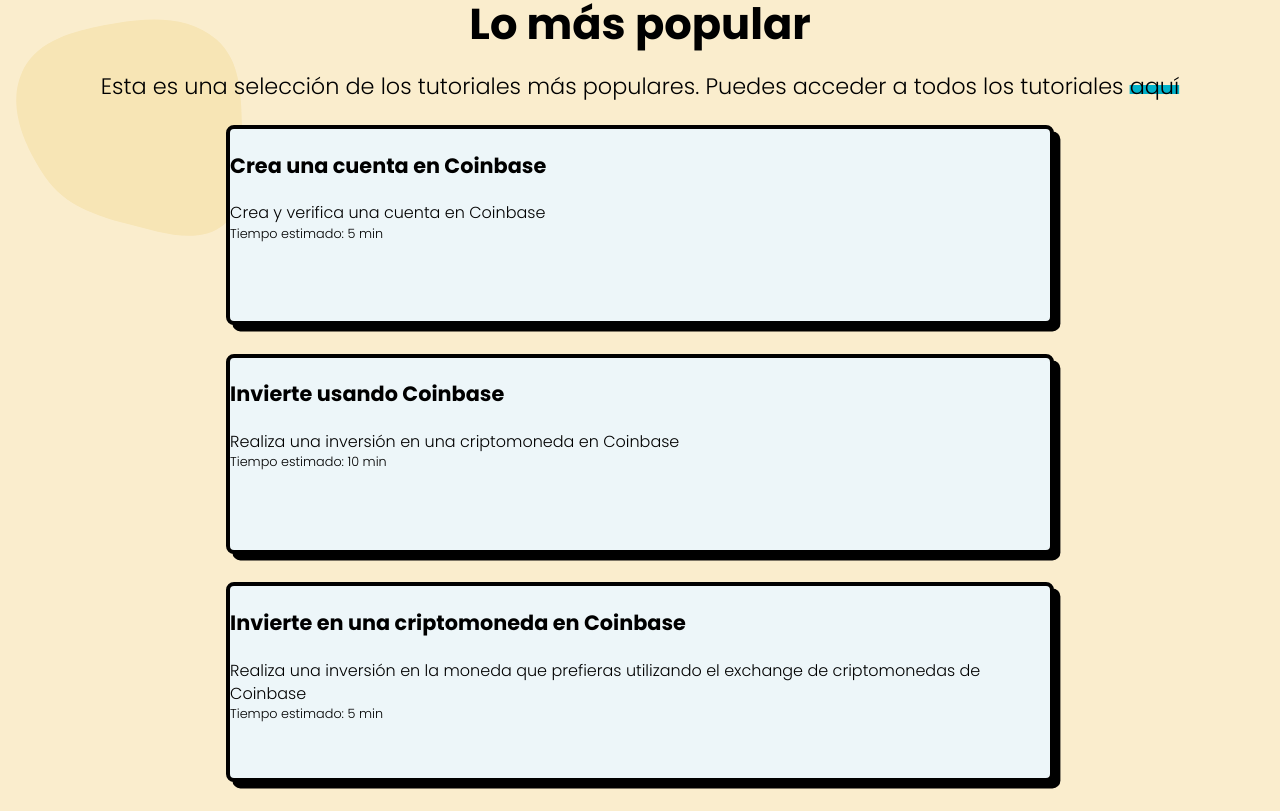
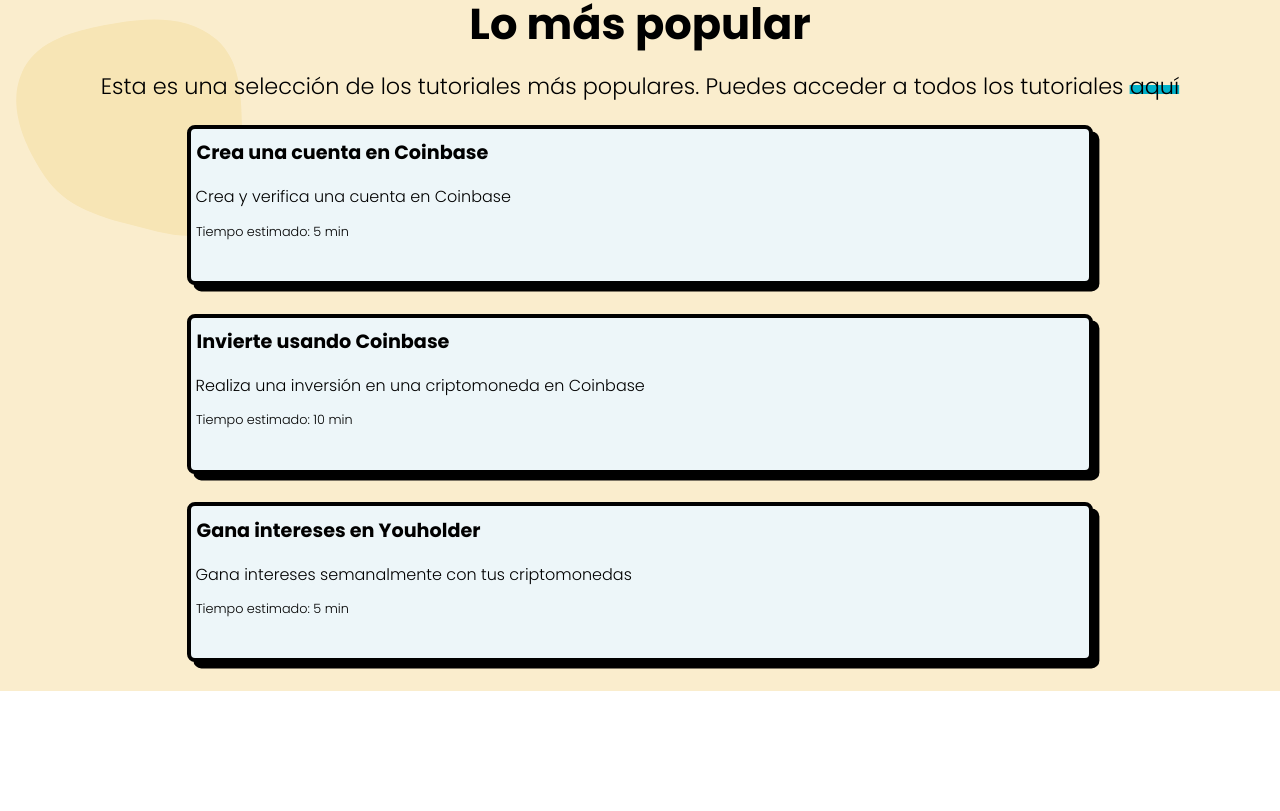
Before and after one commit to voidMuyTofu/cryptoaprende, a React (Vite) app in the folder criptoaprende/: page / in a window 1280 px wide. Shown: the part 960-1771 px from the top of the page. After the commit the page ends 1651 px from the top, so only its background shows below. Built offline with nearby package versions, Linux system fonts and the light colour scheme.

Commit message:
Arregladas las tarjetas de la pagina de inicio

```diff
--- a/criptoaprende/src/components/TutorialesSection.tsx
+++ b/criptoaprende/src/components/TutorialesSection.tsx
@@ -35,8 +35,8 @@ export default function TutorialesSection() {
         tiempo="10"
       />
       <TutorialCard
-        titulo="Invierte en una criptomoneda en Coinbase"
-        descripcion="Realiza una inversión en la moneda que prefieras utilizando el exchange de criptomonedas de Coinbase"
+        titulo="Gana intereses en Youholder"
+        descripcion="Gana intereses semanalmente con tus criptomonedas"
         tiempo="5"
       />
     </div>
--- a/criptoaprende/src/styles/TutorialCard.module.css
+++ b/criptoaprende/src/styles/TutorialCard.module.css
@@ -2,8 +2,8 @@
   margin-bottom: 1.8em;
   position: relative;
   background-color: var(--secondary-color);
-  width: 73%;
-  height: 12em;
+  width: 80%;
+  height: 9.5em;
   text-align: left;
   border: var(--black-color) 0.3em solid;
   box-shadow: 0.4em 0.4em var(--black-color);
@@ -15,15 +15,17 @@
 }
 
 .titulo {
-  font-size: 1.3em;
+  margin: 0;
+  padding: 0.5em 0.3em;
+  font-size: 1.2em;
 }
 
 .descripcion {
+  padding: 0.5em 0.3em;
   font-size: 1em;
-  width: 90%;
-  width: calc(100% - 1em);
 }
 
 .tiempo {
   font-size: 0.8em;
+  padding: 0.5em 0.4em;
 }
```
